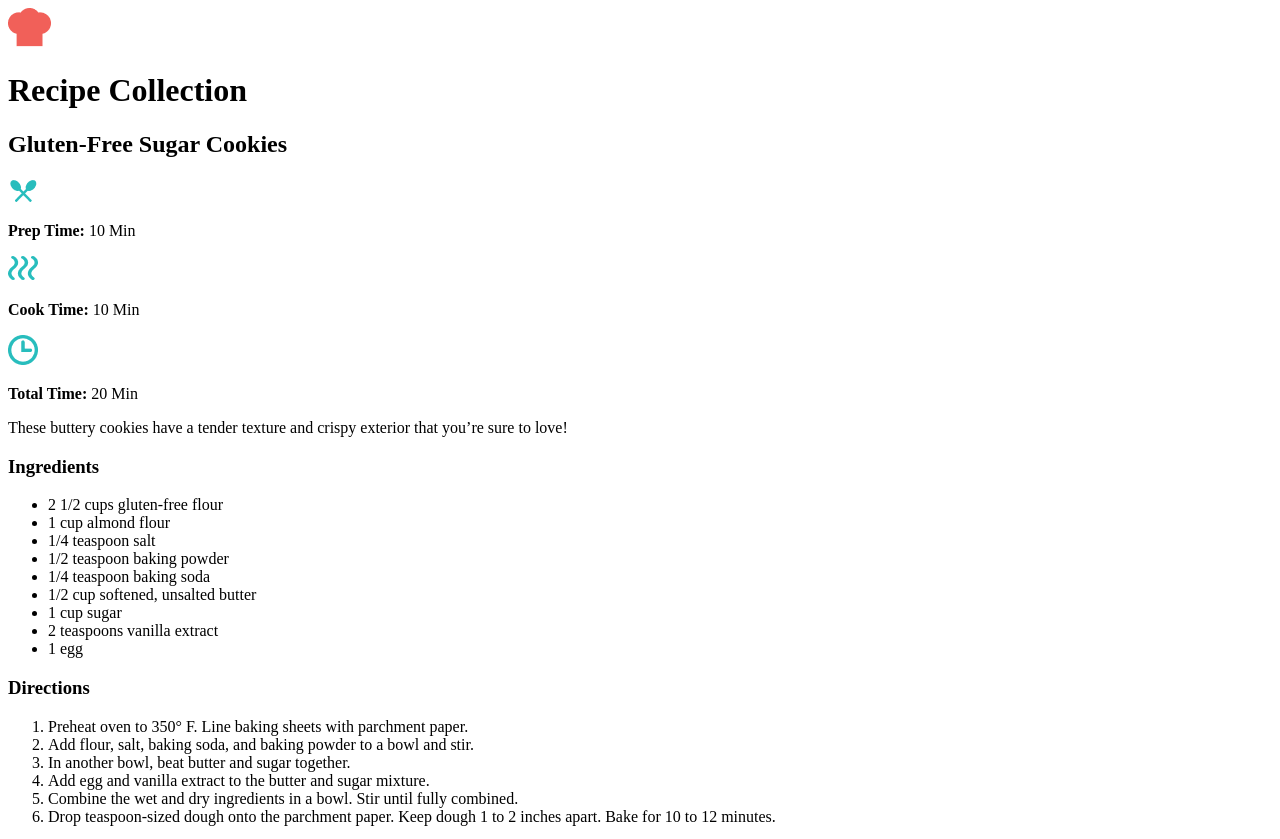
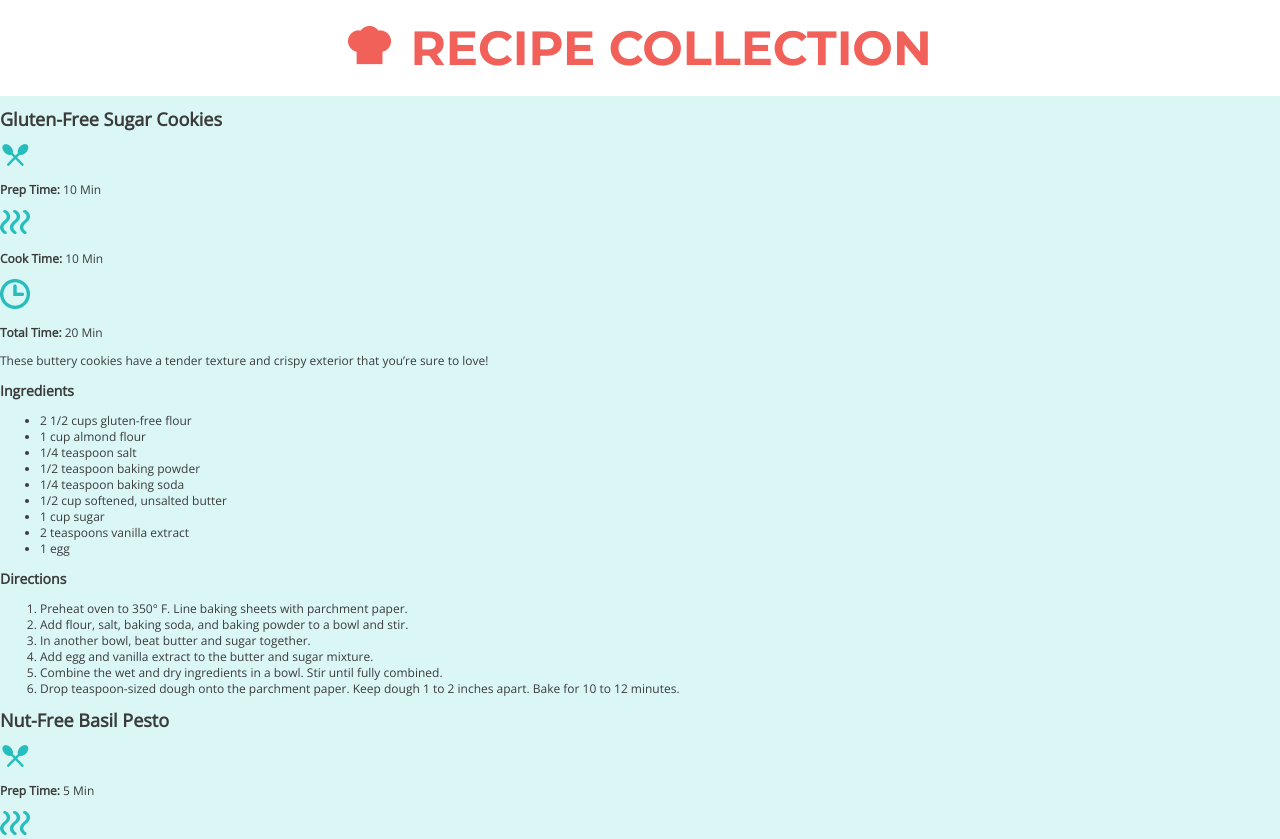
Before and after one commit to NicholeAMartin/recipe-cards, a plain HTML site: page index.html in a window 1280 px wide. Shown: the top 839 px of the page. Drawn offline with nearby package versions, Linux system fonts and the light colour scheme.

Commit message:
Added global and header styles

```diff
--- a/css/style.css
+++ b/css/style.css
@@ -0,0 +1,26 @@
+body {
+	background: #DAF7F6;
+	font-family: 'Open Sans', sans-serif;
+	font-size: 12px;
+	line-height: 16px;
+	color: #3B3B3B;
+}
+
+header {
+	background: #FFFFFF;
+	text-align: center;
+}
+
+h1 {
+	display: inline-block;
+	padding: 40px 0;
+	margin: 0;
+	font-family: 'Montserrat', sans-serif;
+	font-size: 48px;
+	text-transform: uppercase;
+	color: #F16059;
+}
+
+header img {
+	margin-right: 16px;
+}
--- a/index.html
+++ b/index.html
@@ -3,6 +3,8 @@
 
     <head>
         <meta charset="utf-8">
+        <link rel="stylesheet" href="css/normalize.css">
+        <link rel="stylesheet" href="css/style.css">
         <title>Recipe Cards Project</title>
         <link href="https://fonts.googleapis.com/css?family=Montserrat:700%7COpen+Sans&display=swap" rel="stylesheet">
     </head>
```
